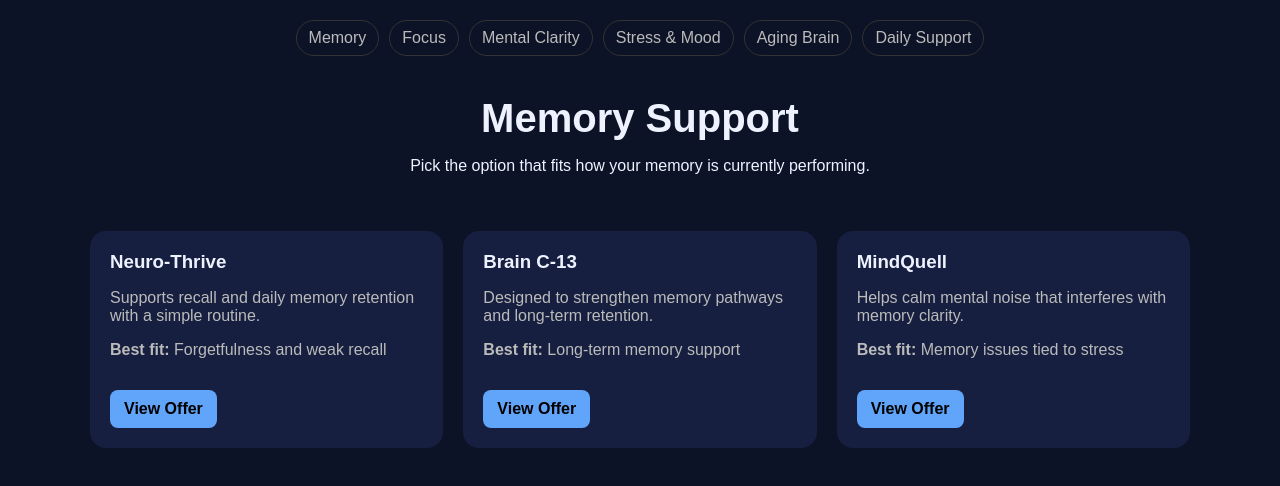
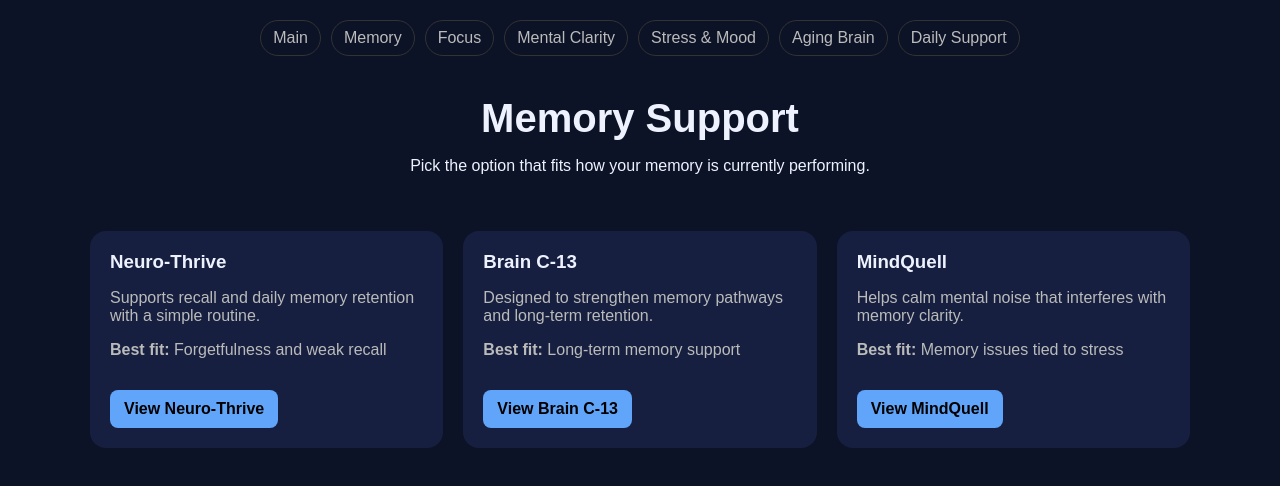
Before and after one commit to blackemily/brainclaritylab, a plain HTML site: page memory/index.html in a window 1280 px wide. Drawn offline with Linux system fonts and the light colour scheme.

Commit message:
Update index.html

```diff
--- a/memory/index.html
+++ b/memory/index.html
@@ -28,6 +28,7 @@ h1{margin:0 0 10px;font-size:40px}
 <div class="wrap">
 
 <div class="nav">
+<a href="../">Main</a>
 <a href="../memory/">Memory</a>
 <a href="../focus/">Focus</a>
 <a href="../clarity/">Mental Clarity</a>
@@ -47,21 +48,21 @@ h1{margin:0 0 10px;font-size:40px}
 <h3>Neuro-Thrive</h3>
 <p>Supports recall and daily memory retention with a simple routine.</p>
 <p><strong>Best fit:</strong> Forgetfulness and weak recall</p>
-<a class="btn" href="https://28301g-sikuqfx9mms693e430j.hop.clickbank.net" target="_blank">View Offer</a>
+<a class="btn" href="https://28301g-sikuqfx9mms693e430j.hop.clickbank.net" target="_blank">View Neuro-Thrive</a>
 </div>
 
 <div class="card">
 <h3>Brain C-13</h3>
 <p>Designed to strengthen memory pathways and long-term retention.</p>
 <p><strong>Best fit:</strong> Long-term memory support</p>
-<a class="btn" href="https://d0112fsesmvmfx0w4yrghtixfd.hop.clickbank.net" target="_blank">View Offer</a>
+<a class="btn" href="https://d0112fsesmvmfx0w4yrghtixfd.hop.clickbank.net" target="_blank">View Brain C-13</a>
 </div>
 
 <div class="card">
 <h3>MindQuell</h3>
 <p>Helps calm mental noise that interferes with memory clarity.</p>
 <p><strong>Best fit:</strong> Memory issues tied to stress</p>
-<a class="btn" href="https://4baf240ipkno6k1dmkrnx1we1w.hop.clickbank.net" target="_blank">View Offer</a>
+<a class="btn" href="https://4baf240ipkno6k1dmkrnx1we1w.hop.clickbank.net" target="_blank">View MindQuell</a>
 </div>
 
 </div>
```
